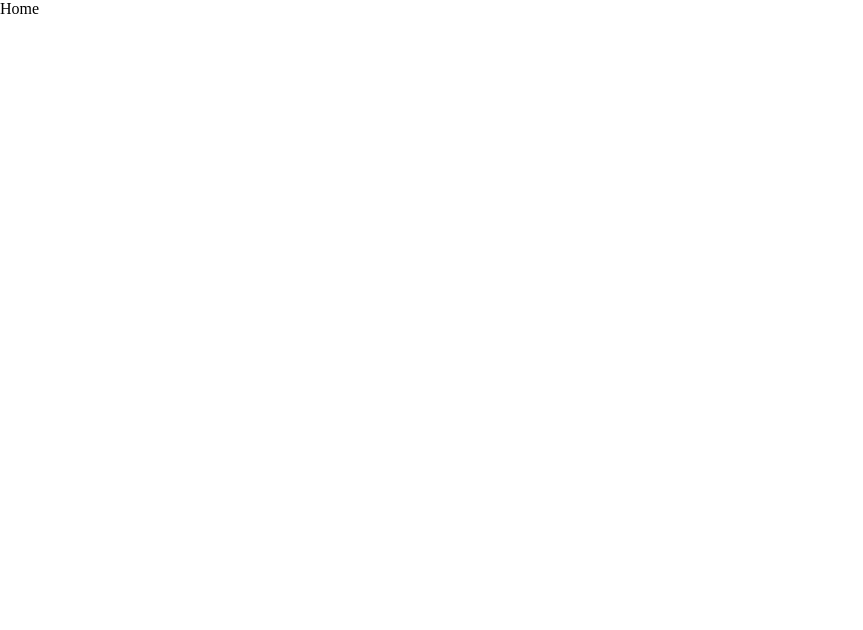
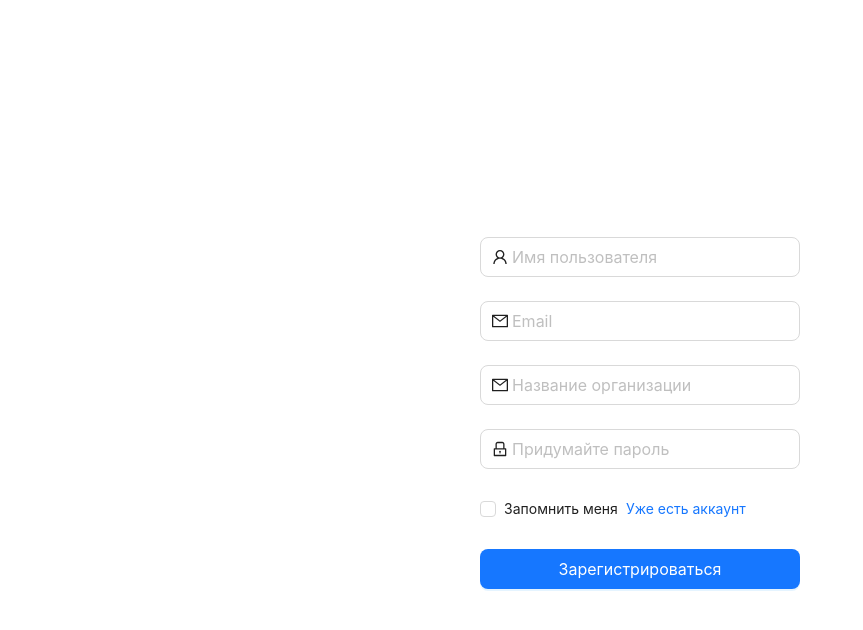
Before and after one commit to EgorTarasov/innohack, a React (Vite) app in the folder frontend/: page /signup in a window 1280 px wide. Shown: the top 630 px of the page, without its empty margins (0-863 px from the left). Built offline with nearby package versions, Linux system fonts and the light colour scheme.

Commit message:
front: добавить авторизацию

```diff
--- a/frontend/package.json
+++ b/frontend/package.json
@@ -10,6 +10,7 @@
     "preview": "vite preview"
   },
   "dependencies": {
+    "@ant-design/icons": "^5.2.6",
     "antd": "^5.9.4",
     "axios": "^1.5.1",
     "mobx": "^6.10.2",
--- /dev/null
+++ b/frontend/src/pages/Login.tsx
@@ -0,0 +1,101 @@
+import { Alert, Button, Checkbox, Col, Form, Input, message, Row } from 'antd';
+import { useState } from 'react';
+import { Link } from 'react-router-dom';
+
+import { LockOutlined, UserOutlined } from '@ant-design/icons';
+
+import AuthService from '../api/AuthService';
+import { LoginBody } from '../api/models';
+
+const Login = () => {
+    const [messageApi, contextHolder] = message.useMessage();
+    const [loading, setLoading] = useState(false);
+
+    const onFinish = (loginForm: LoginBody) => {
+        setLoading(true);
+        console.log('Success:', loginForm);
+
+        AuthService.login(loginForm)
+            .then(() => {
+                messageApi.success('Вы успешно авторизовались');
+
+                setTimeout(() => {
+                    window.location.href = '/home';
+                }, 100);
+            })
+            .catch(() => {
+                messageApi.error('Ошибка авторизации');
+            })
+            .finally(() => setLoading(false));
+    };
+
+    return (
+        <>
+            {contextHolder}
+            <Row className='auth'>
+                <Col span={6} xs={{ span: 20 }} lg={{ span: 6 }}>
+                    <Alert
+                        message=' Тестовый пользователь для входа. Login: 1, Password: 1'
+                        type='info'
+                    />
+
+                    <Form style={{ marginTop: 50 }} name='login' onFinish={onFinish}>
+                        <Form.Item
+                            name='email'
+                            rules={[
+                                {
+                                    required: true,
+                                    message: 'Пожалуйста, введите имя пользователя или email',
+                                },
+                            ]}
+                        >
+                            <Input
+                                size='large'
+                                prefix={<UserOutlined className='site-form-item-icon' />}
+                                placeholder='Имя пользователя или email'
+                            />
+                        </Form.Item>
+                        <Form.Item
+                            name='password'
+                            rules={[
+                                {
+                                    required: true,
+                                    message: 'Пожалуйста, введите пароль',
+                                },
+                            ]}
+                        >
+                            <Input
+                                size='large'
+                                prefix={<LockOutlined className='site-form-item-icon' />}
+                                type='password'
+                                placeholder='Пароль'
+                            />
+                        </Form.Item>
+                        <Form.Item>
+                            <Form.Item valuePropName='checked' noStyle>
+                                <Checkbox>Запомнить меня</Checkbox>
+                            </Form.Item>
+
+                            <Link to={'/signup'}>Еще нет аккаунта</Link>
+                        </Form.Item>
+
+                        <Form.Item>
+                            <Button
+                                block
+                                type='primary'
+                                htmlType='submit'
+                                className='login-form-button'
+                                size='large'
+                                loading={loading}
+                            >
+                                Войти
+                            </Button>
+                        </Form.Item>
+                    </Form>
+                </Col>
+            </Row>
+        </>
+    );
+};
+
+export default Login;
--- /dev/null
+++ b/frontend/src/pages/SignUp.tsx
@@ -0,0 +1,133 @@
+import { Button, Checkbox, Col, Form, Input, message, Row } from 'antd';
+import { useState } from 'react';
+import { Link } from 'react-router-dom';
+
+import { LockOutlined, MailOutlined, UserOutlined } from '@ant-design/icons';
+
+import AuthService from '../api/AuthService';
+import { CreateUserBody } from '../api/models';
+
+const SignUp = () => {
+    const [messageApi, contextHolder] = message.useMessage();
+    const [loading, setLoading] = useState(false);
+
+    const onFinish = async (createUserForm: CreateUserBody) => {
+        setLoading(true);
+
+        await AuthService.register(createUserForm)
+            .then(() => {
+                messageApi.success('Вы успешно зарегистрировались');
+
+                setTimeout(() => {
+                    window.location.href = '/dashboard/profile';
+                }, 100);
+            })
+            .catch(() => {
+                messageApi.error('Ошибка регистрации');
+            })
+            .finally(() => setLoading(false));
+    };
+
+    return (
+        <>
+            {contextHolder}
+            <Row className='auth'>
+                <Col span={6} xs={{ span: 20 }} lg={{ span: 6 }}>
+                    <Form
+                        style={{ marginTop: 50 }}
+                        name='signup'
+                        initialValues={{
+                            remember: true,
+                        }}
+                        onFinish={onFinish}
+                    >
+                        <Form.Item
+                            name='username'
+                            rules={[
+                                {
+                                    required: true,
+                                    message: 'Пожалуйста, введите имя пользователя',
+                                },
+                            ]}
+                        >
+                            <Input
+                                size='large'
+                                prefix={<UserOutlined className='site-form-item-icon' />}
+                                placeholder='Имя пользователя'
+                            />
+                        </Form.Item>
+                        <Form.Item
+                            name='email'
+                            rules={[
+                                {
+                                    required: true,
+                                    pattern: new RegExp(/^[\w-.]+@([\w-]+\.)+[\w-]{2,4}$/),
+                                    message: 'Пожалуйста, введите email',
+                                },
+                            ]}
+                        >
+                            <Input
+                                size='large'
+                                prefix={<MailOutlined className='site-form-item-icon' />}
+                                placeholder='Email'
+                            />
+                        </Form.Item>
+                        <Form.Item
+                            name='name'
+                            rules={[
+                                {
+                                    required: true,
+                                    message: 'Пожалуйста, введите название организации',
+                                },
+                            ]}
+                        >
+                            <Input
+                                size='large'
+                                prefix={<MailOutlined className='site-form-item-icon' />}
+                                placeholder='Название организации'
+                            />
+                        </Form.Item>
+                        <Form.Item
+                            name='password'
+                            rules={[
+                                {
+                                    required: true,
+                                    message: 'Пожалуйста, введите пароль',
+                                },
+                            ]}
+                        >
+                            <Input
+                                size='large'
+                                prefix={<LockOutlined className='site-form-item-icon' />}
+                                type='password'
+                                placeholder='Придумайте пароль'
+                            />
+                        </Form.Item>
+                        <Form.Item>
+                            <Form.Item valuePropName='checked' noStyle>
+                                <Checkbox>Запомнить меня</Checkbox>
+                            </Form.Item>
+
+                            <Link to={'/login'}>Уже есть аккаунт</Link>
+                        </Form.Item>
+
+                        <Form.Item>
+                            <Button
+                                block
+                                type='primary'
+                                htmlType='submit'
+                                className='login-form-button'
+                                size='large'
+                                loading={loading}
+                            >
+                                Зарегистрироваться
+                            </Button>
+                        </Form.Item>
+                    </Form>
+                </Col>
+            </Row>
+        </>
+    );
+};
+
+export default SignUp;
--- a/frontend/src/router/index.tsx
+++ b/frontend/src/router/index.tsx
@@ -1,35 +1,30 @@
 import { createBrowserRouter } from 'react-router-dom';
 
 import Home from '../pages/Home';
+import UnauthorizedOnlyRoute from './UnauthorizedOnlyRoute';
+import AuthService from '../api/AuthService';
+import SignUp from '../pages/SignUp';
+import Login from '../pages/Login';
 
 export const router = createBrowserRouter([
-    // {
-    //     path: '/signup',
-    //     element: (
-    //         <UnauthorizedOnlyRoute isSignedIn={AuthService.isAuthorized()}>
-    //             <SignUp />
-    //         </UnauthorizedOnlyRoute>
-    //     ),
-    // },
-    // {
-    //     path: '/login',
-    //     element: (
-    //         <UnauthorizedOnlyRoute isSignedIn={AuthService.isAuthorized()}>
-    //             <Login />
-    //         </UnauthorizedOnlyRoute>
-    //     ),
-    // },
-
-    // {
-    //     path: '*',
-    //     element: (
-    //         <ProtectedRoute isSignedIn={false}>
-    //             <Home />
-    //         </ProtectedRoute>
-    //     ),
-    // },
     {
-        path: '*',
+        path: '/signup',
+        element: (
+            <UnauthorizedOnlyRoute isSignedIn={AuthService.isAuthorized()}>
+                <SignUp />
+            </UnauthorizedOnlyRoute>
+        ),
+    },
+    {
+        path: '/login',
+        element: (
+            <UnauthorizedOnlyRoute isSignedIn={AuthService.isAuthorized()}>
+                <Login />
+            </UnauthorizedOnlyRoute>
+        ),
+    },
+    {
+        path: '/home',
         element: <Home />,
     },
 ]);
```
Also changed, not shown: 1 other file (tests, documents, lock files or other folders).
